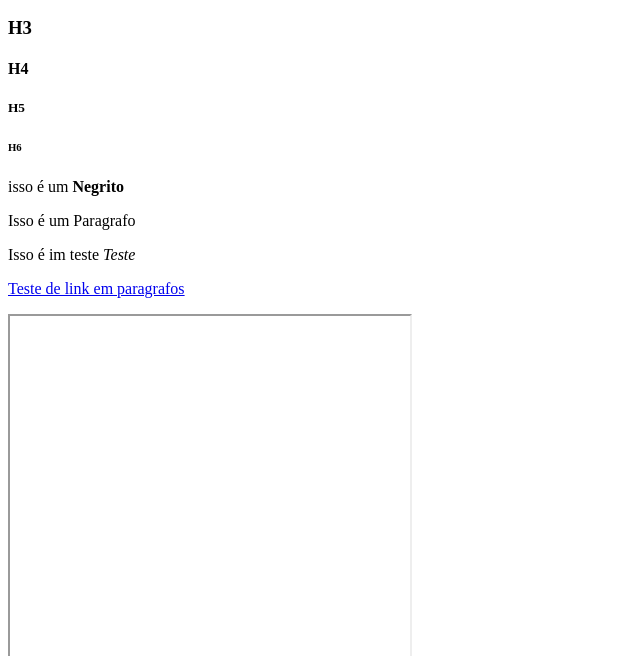
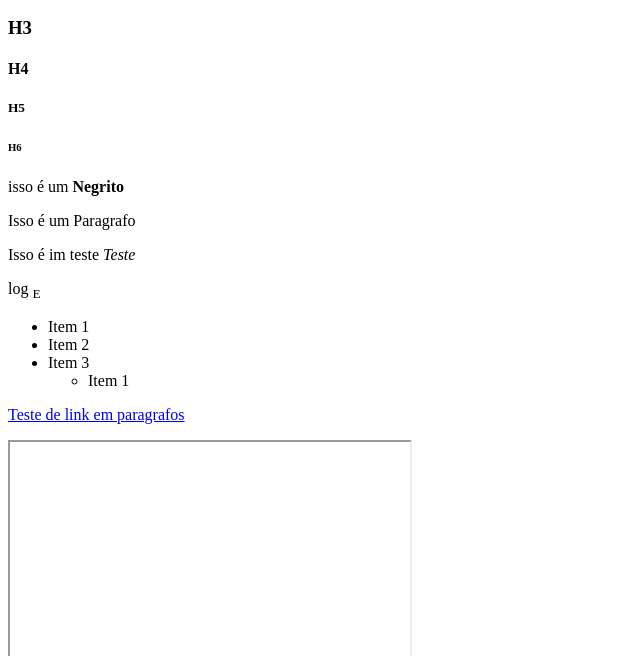
Before and after one commit to AndersonCldev/FaculdadeDescomplica, a plain HTML site: page JavaScriptFaculdade/index.html in a window 1280 px wide. Shown: the part 144-800 px from the top of the page, without its empty margins (0-640 px from the left). Drawn offline with Linux system fonts and the light colour scheme.

Commit message:
Update index.html

```diff
--- a/JavaScriptFaculdade/index.html
+++ b/JavaScriptFaculdade/index.html
@@ -27,6 +27,23 @@
     Isso é im teste <em>Teste</em>
 </p>
 
+<p>
+    log <sub>E</sub>
+</p>
+
+
+
+
+<ul>
+    <li>Item 1</li>
+    <li>Item 2</li>
+    <li>Item 3</li>
+    <ul>
+            <li>Item 1</li>
+    </ul>
+
+</ul>
+
 
 
         <a href="https://g1.globo.com"target= "google_iframe">
```
